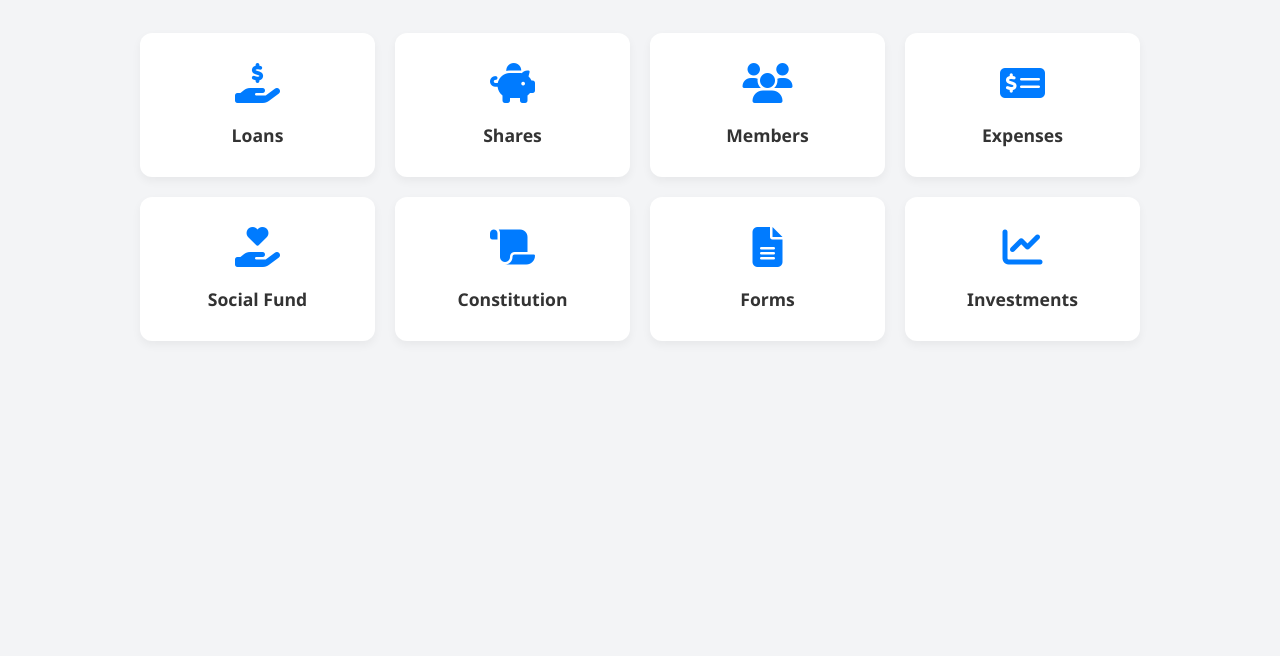
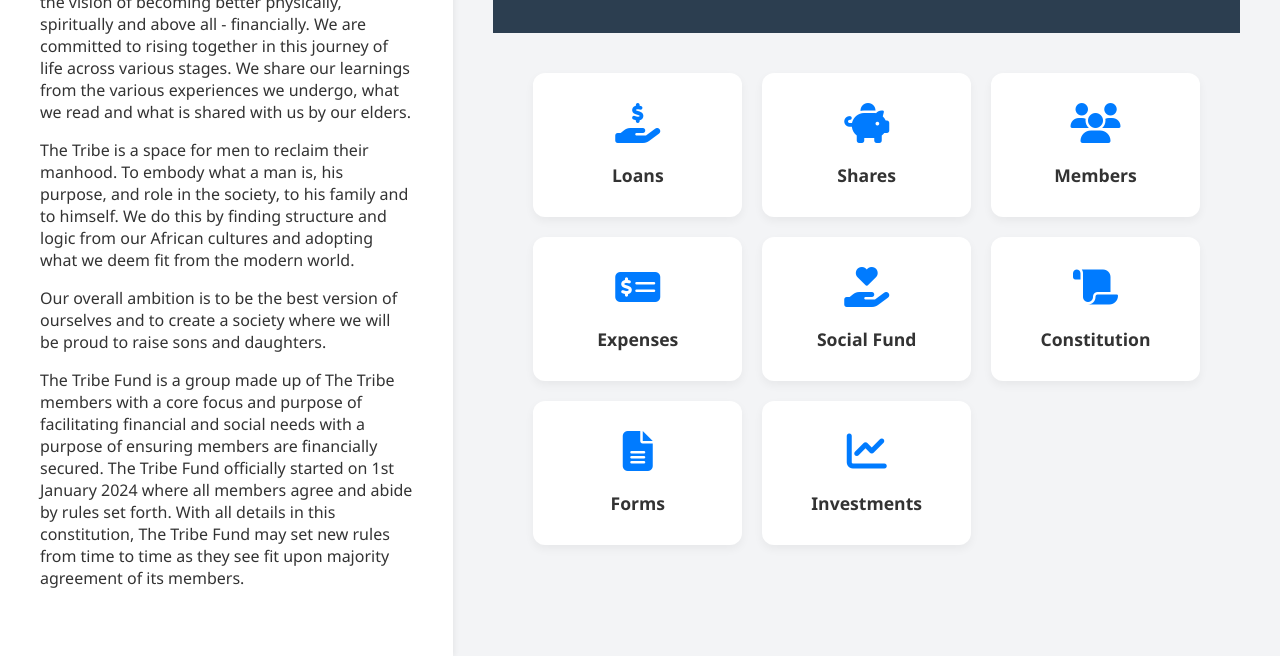
Before and after one commit to amhafidh/amhafidh.github.io, a plain HTML site: page tribe_fund.html in a window 1280 px wide. Shown: the part 144-800 px from the top of the page. Drawn offline with Linux system fonts and the light colour scheme.

Commit message:
Update tribe_fund.html

```diff
--- a/tribe_fund.html
+++ b/tribe_fund.html
@@ -56,6 +56,48 @@
   </style>
 </head>
 <body>
+  <style>
+    .layout {
+      display: flex;
+      height: 100vh;
+    }
+    .sidebar {
+      flex: 1;
+      padding: 40px;
+      background-color: #fff;
+      overflow-y: auto;
+      box-shadow: 2px 0 5px rgba(0,0,0,0.05);
+    }
+    .content {
+      flex: 2;
+      padding: 40px;
+      overflow-y: auto;
+    }
+  </style>
+
+<div class="layout">
+  <div class="sidebar">
+    <h2 class="text-center">About The Tribe</h2>
+    <p class="mt-3">
+      The Tribe is a conglomeration of men who share the vision of becoming better physically, spiritually and above all - financially.
+      We are committed to rising together in this journey of life across various stages. We share our learnings from the various experiences we undergo,
+      what we read and what is shared with us by our elders.
+    </p>
+    <p>
+      The Tribe is a space for men to reclaim their manhood. To embody what a man is, his purpose, and role in the society, to his family and to himself.
+      We do this by finding structure and logic from our African cultures and adopting what we deem fit from the modern world.
+    </p>
+    <p>
+      Our overall ambition is to be the best version of ourselves and to create a society where we will be proud to raise sons and daughters.
+    </p>
+    <p>
+      The Tribe Fund is a group made up of The Tribe members with a core focus and purpose of facilitating financial and social needs with a purpose of ensuring members are financially secured.
+      The Tribe Fund officially started on 1st January 2024 where all members agree and abide by rules set forth.
+      With all details in this constitution, The Tribe Fund may set new rules from time to time as they see fit upon majority agreement of its members.
+    </p>
+  </div>
+  <div class="content">
+
   <header>
     <h1>The Tribe Fund</h1>
     <p>Manage your investment and welfare wisely</p>
@@ -96,5 +138,9 @@
       <h3>Investments</h3>
     </a>
   </main>
+
+  </div>
+</div>
+
 </body>
 </html>
```
